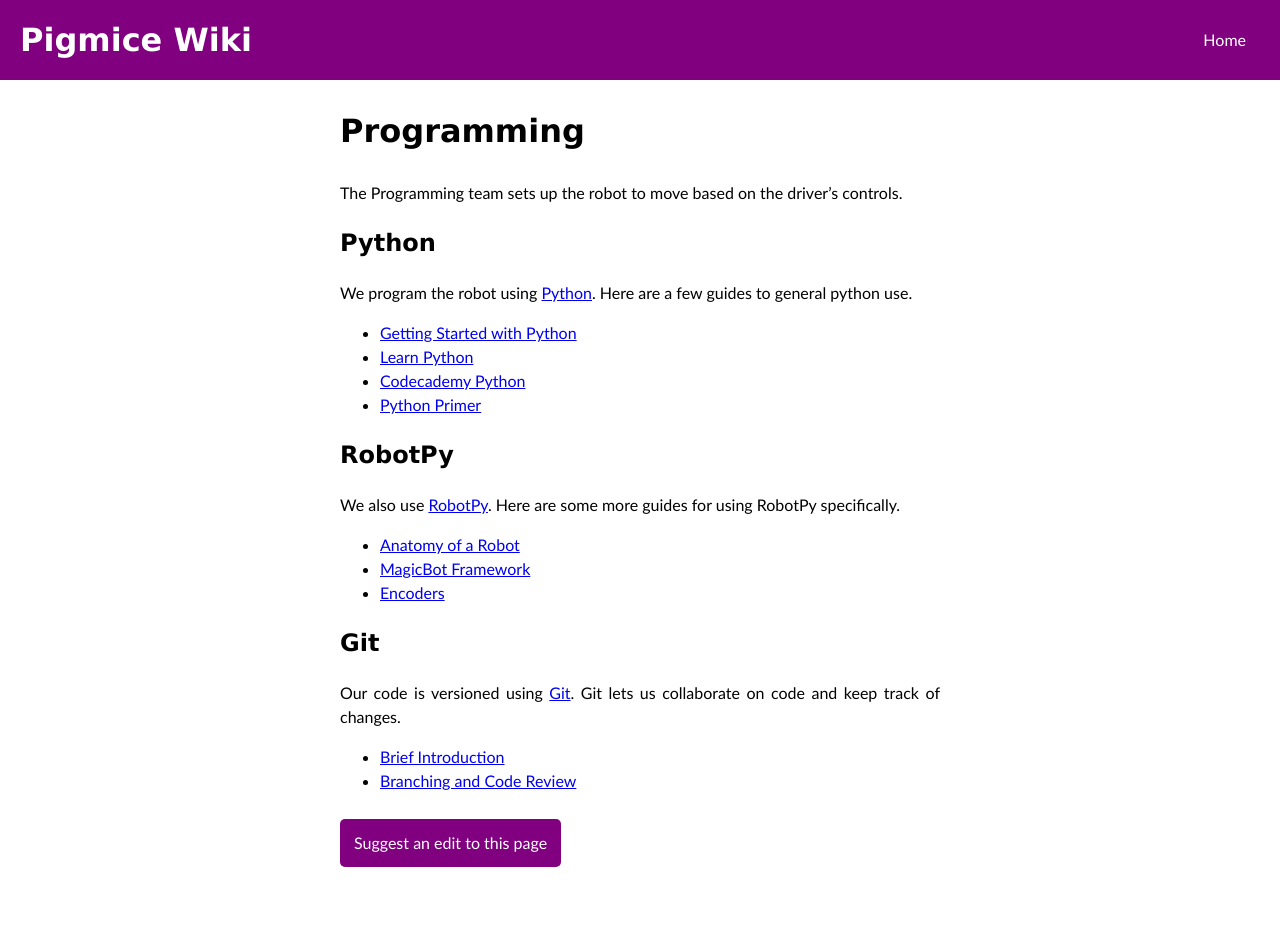
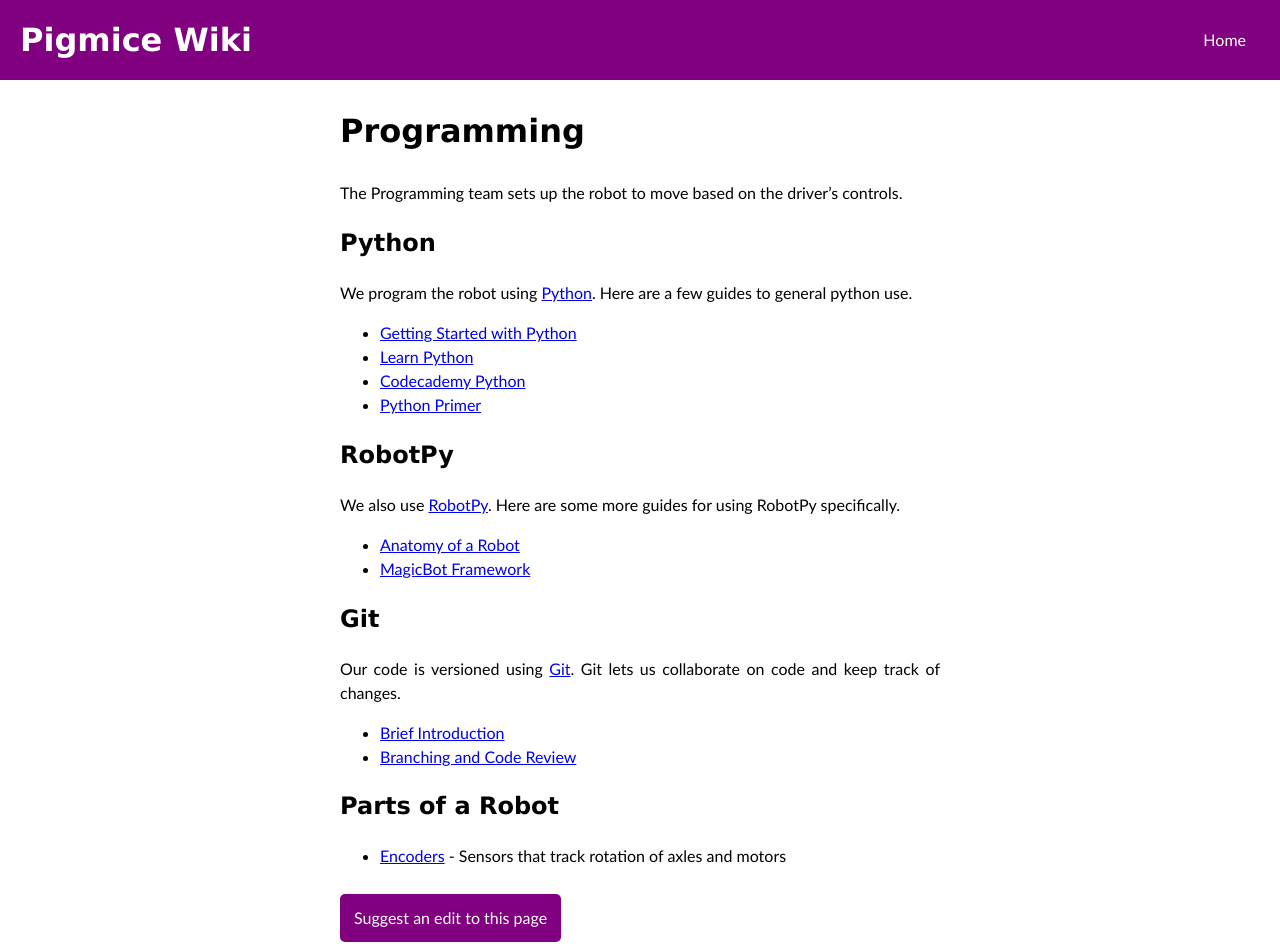
Before and after one commit to Pigmice2733/wiki, a Jekyll site: the page built from programming/index.md, in a window 1280 px wide. Built offline with Jekyll 4.4.1, drawn with Linux system fonts in a browser that asks for light colours; our own code applies the rules of GitHub Pages for plain Markdown files; before the commit the page ends 900 px from its top, so only the background shows below that.

Commit message:
Fix encoders filename and location

```diff
--- a/programming/index.md
+++ b/programming/index.md
@@ -15,10 +15,13 @@ We also use [RobotPy](https://robotpy.readthedocs.io/en/stable/). Here are some
 
 - [Anatomy of a Robot](https://robotpy.readthedocs.io/en/stable/guide/anatomy.html)
 - [MagicBot Framework](https://robotpy.readthedocs.io/en/stable/frameworks/magicbot.html)
-- [Encoders](Encoders.d)
 
 ## Git
 Our code is versioned using [Git](https://git-scm.com/). Git lets us collaborate on code and keep track of changes.
 
 - [Brief Introduction](https://try.github.io)
 - [Branching and Code Review](branching)
+
+## Parts of a Robot
+
+- [Encoders](encoders) - Sensors that track rotation of axles and motors
```
Also changed, not shown: programming/encoders.md (renamed from programming/Encoders.md).
